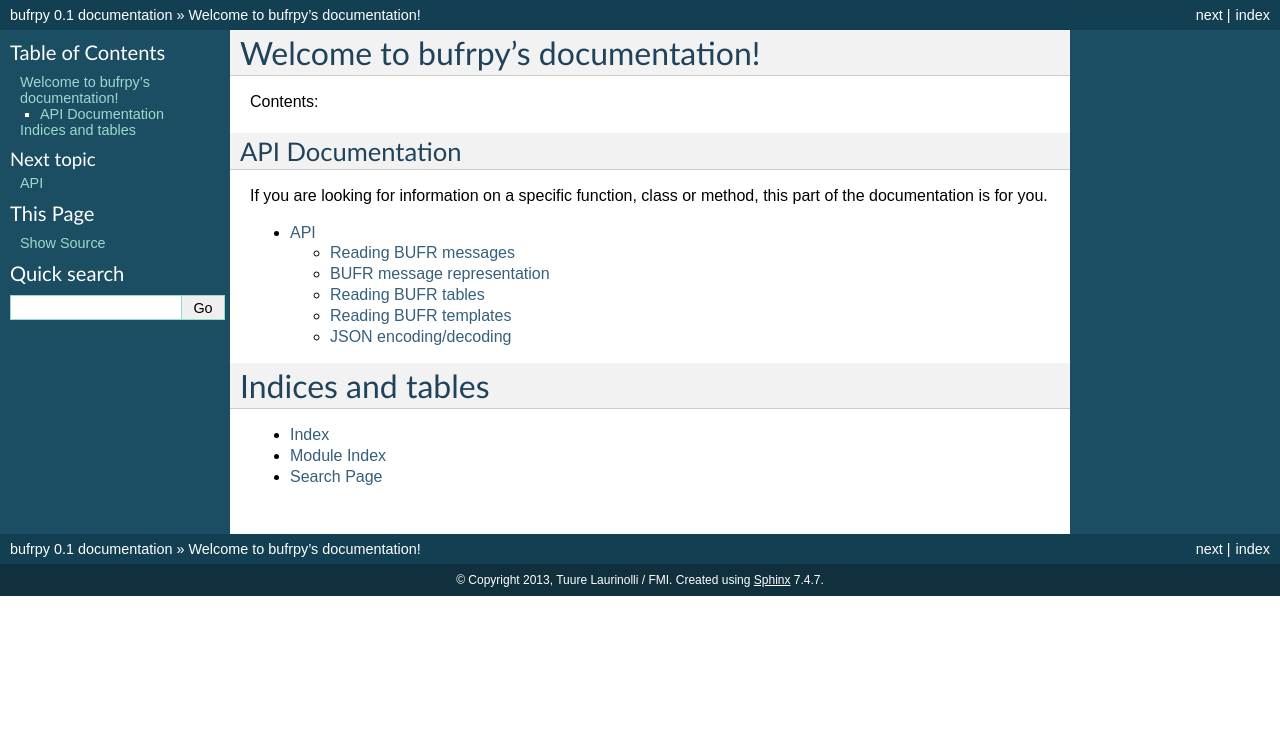
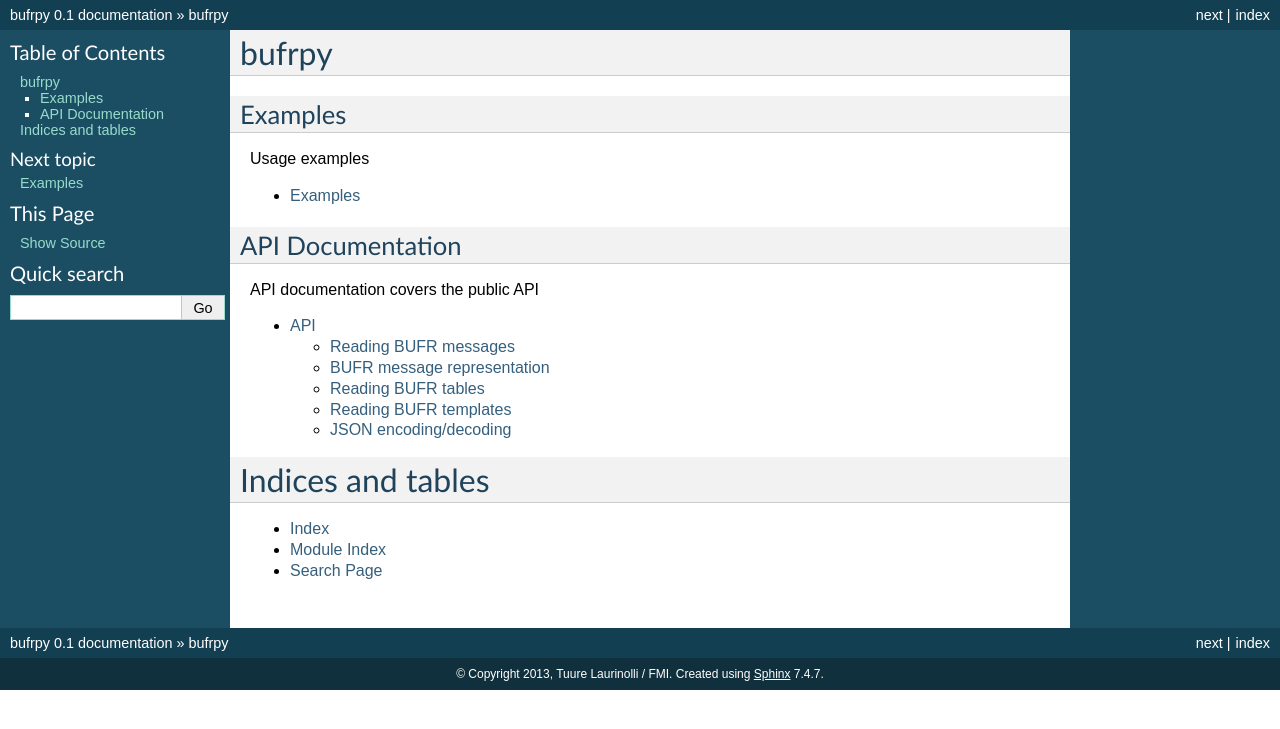
Before and after one commit to tazle/bufrpy, a Sphinx documentation site: the page built from doc/index.rst, in a window 1280 px wide. Shown: the top 729 px of the page. Built offline with Sphinx 7.4.7, drawn with Linux system fonts in a browser that asks for light colours.

Commit message:
Add placeholder for example documentation

```diff
--- /dev/null
+++ b/doc/examples.rst
@@ -0,0 +1,6 @@
+.. _examples:
+
+Examples
+========
+
+TODO
--- a/doc/index.rst
+++ b/doc/index.rst
@@ -3,19 +3,23 @@
    You can adapt this file completely to your liking, but it should at least
    contain the root `toctree` directive.
 
-Welcome to bufrpy's documentation!
-==================================
+bufrpy
+======
 
-Contents:
+Examples
+--------
+
+Usage examples
 
 .. toctree::
    :maxdepth: 2
 
+   examples
+
 API Documentation
 -----------------
 
-If you are looking for information on a specific function, class or method,
-this part of the documentation is for you.
+API documentation covers the public API
 
 .. toctree::
    :maxdepth: 2
```
